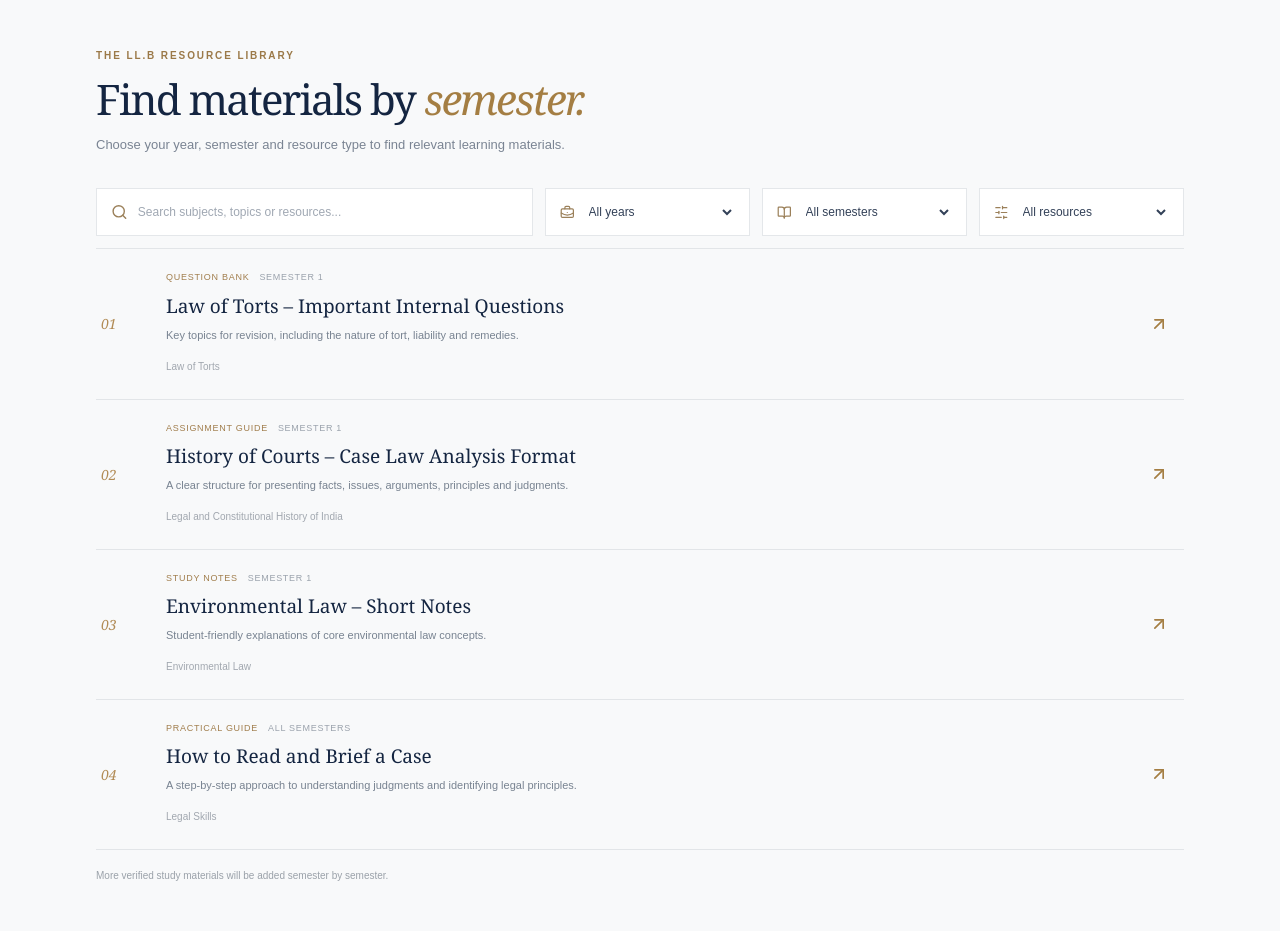
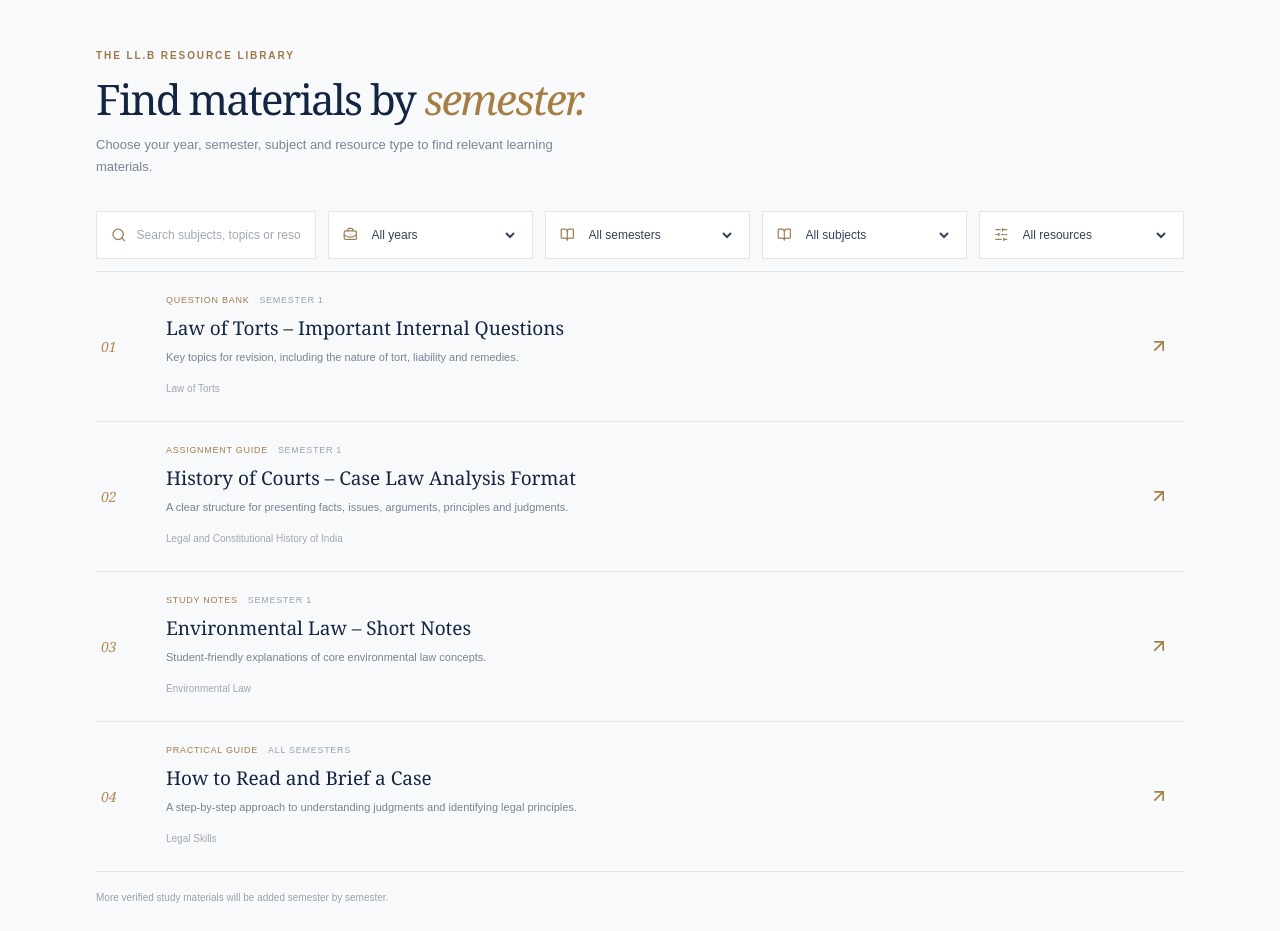
Before and after one commit to Vr7solutions/vignanreddy-legal-journey, a Next.js app: page / in a window 1280 px wide. Shown: the part 1620-2551 px from the top of the page. Built offline with nearby package versions, Linux system fonts and the light colour scheme.

Commit message:
Implement subject filter in resource hub
Added subject filter to resource hub for better resource categorization.

```diff
--- a/components/resource-hub.tsx
+++ b/components/resource-hub.tsx
@@ -6,7 +6,7 @@ import {
   Search, ArrowUpRight, FileText, ClipboardList, BookOpen,
   Scale, BriefcaseBusiness, Languages, SlidersHorizontal
 } from "lucide-react";
-import { categories, resources } from "@/lib/content";
+import { categories, resources, subjects } from "@/lib/content";
 
 const iconMap = {
   FileText, ClipboardList, BookOpen, Scale,
@@ -28,6 +28,7 @@ export default function ResourceHub() {
   const [filter, setFilter] = useState("All resources");
   const [year, setYear] = useState("All years");
   const [semester, setSemester] = useState("All semesters");
+  const [subject, setSubject] = useState("All subjects");
 
   const filtered = useMemo(
     () =>
@@ -50,14 +51,18 @@ export default function ResourceHub() {
           item.semester === semester ||
           item.semester === "All Semesters";
 
+        const matchesSubject =
+          subject === "All subjects" || item.subject === subject;
+
         return (
           matchesSearch &&
           matchesType &&
           matchesYear &&
-          matchesSemester
+          matchesSemester &&
+          matchesSubject
         );
       }),
-    [query, filter, year, semester]
+    [query, filter, year, semester, subject]
   );
 
   return (
@@ -122,8 +127,8 @@ export default function ResourceHub() {
               <p className="eyebrow">THE LL.B RESOURCE LIBRARY</p>
               <h2>Find materials by <em>semester.</em></h2>
               <p className="section-copy">
-                Choose your year, semester and resource type to find
-                relevant learning materials.
+                Choose your year, semester, subject and resource type
+                to find relevant learning materials.
               </p>
             </div>
           </div>
@@ -170,6 +175,22 @@ export default function ResourceHub() {
                 <option>Semester 4</option>
                 <option>Semester 5</option>
                 <option>Semester 6</option>
+              </select>
+            </label>
+
+            <label className="filter-box">
+              <BookOpen size={17} />
+              <select
+                value={subject}
+                onChange={(e) => setSubject(e.target.value)}
+                aria-label="Filter by subject"
+              >
+                <option>All subjects</option>
+                {subjects.map((item) => (
+                  <option key={item} value={item}>
+                    {item}
+                  </option>
+                ))}
               </select>
             </label>
 
```
